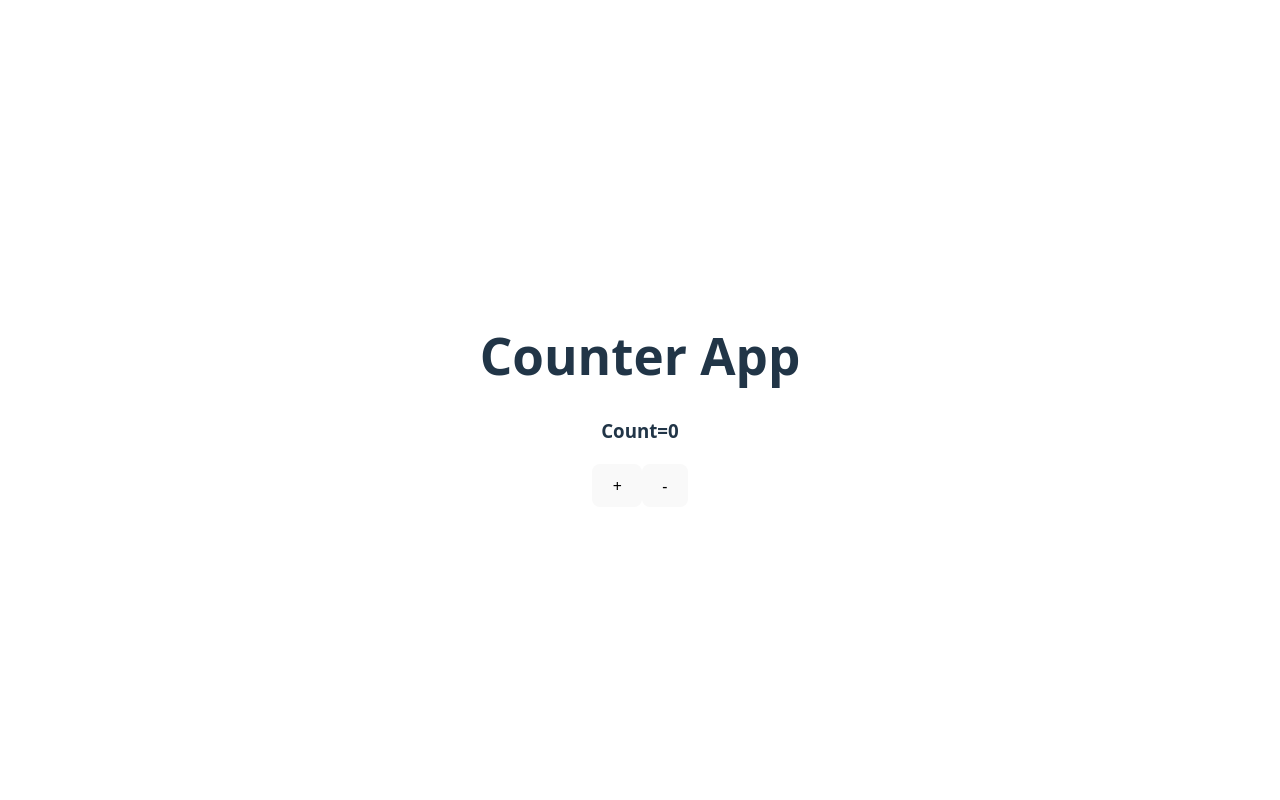
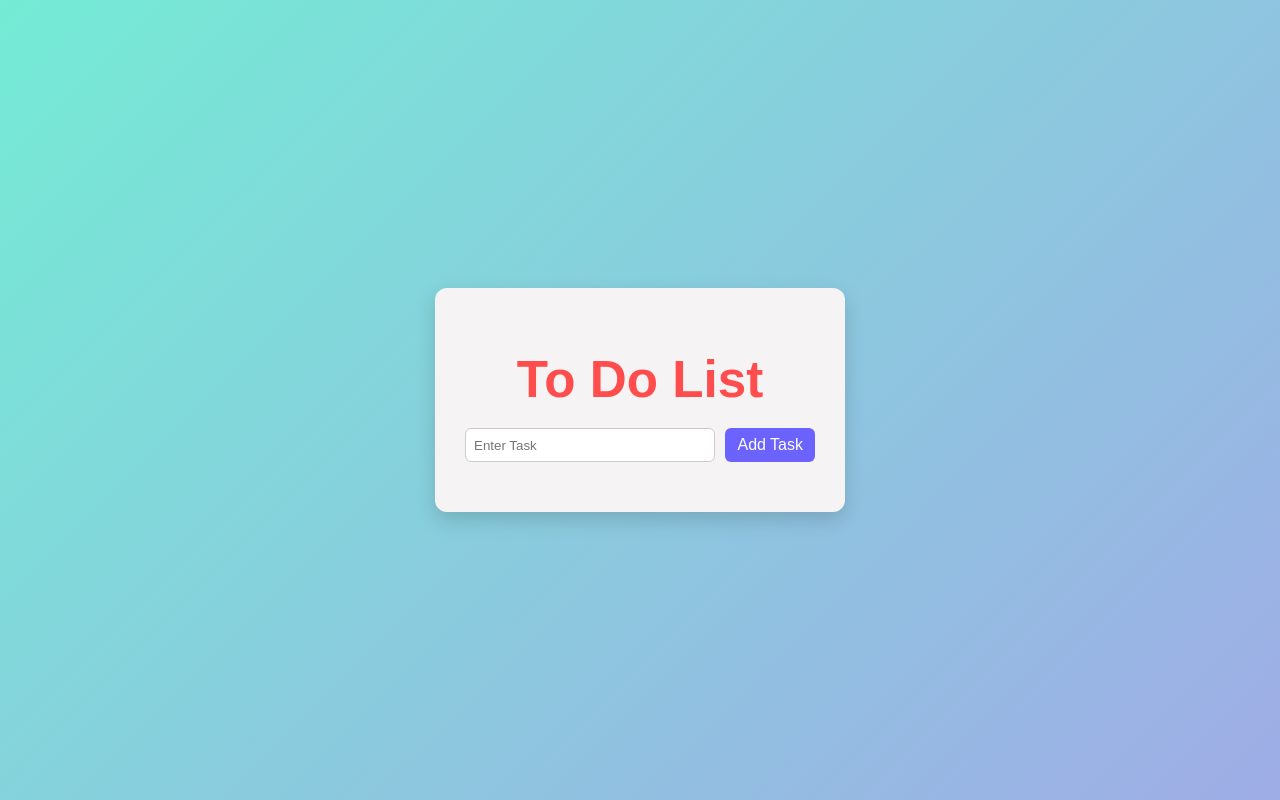
Before and after one commit to iamdhruv17/Full-stack-feb26, a React (Vite) app in the folder Button/: page / in a window 1280 px wide. Built offline with nearby package versions, Linux system fonts and the light colour scheme.

Commit message:
16-02-2025

```diff
--- a/Button/src/App.jsx
+++ b/Button/src/App.jsx
@@ -1,19 +1,14 @@
-// import { useState } from 'react'
-// import reactLogo from './assets/react.svg'
-// import viteLogo from '/vite.svg'
+
 import './App.css'
-import EventToDo from './EventToDo.jsx'
-import Counter from './counter.jsx'
+import EventToDo from './EventToDo'
+// import EventTodo from './EventTodo'
+// import Counter from './Counter'
+function App() {
 
-
-function App() {
-  // const [count, setCount] = useState(0)
 
   return (
     <>
-    {/* <EventToDo/> */}
-    <Counter/>
-
+     <EventToDo />
     </>
   )
 }
--- a/Button/src/EventToDo.jsx
+++ b/Button/src/EventToDo.jsx
@@ -1,41 +1,140 @@
-export default function EventToDo(){
-    // function handleClick({name}){
-    //     alert(`you pressed button ${name}`);
+// export default function EventToDo(){
+//     // function handleClick({name}){
+//     //     alert(`you pressed button ${name}`);
+//     // }
+
+//     function handleSubmit(e){
+//         e.preventDefault();
+//         const input =e.target.task;
+//         const inputValues= input.value.trim();
+//         if(inputValues===""){
+//             alert("Task can not be empty");
+//             return;
+//         }
+//         const li=document.createElement("li");
+//         li.innerHTML=`<span>${inputValues}</span>
+//         <button class="deletebtn">Delete</button>`;
+//         document.getElementById("task List").appendChild(li);
+
+//     }
+//     function handleClickList(e){
+//         if(e.target.className==="deletebtn"){
+//             e.target.className==="deletebtn";
+//             li.remove();
+//         }}
+//     return(
+//         <>
+//         <h1>To Do App</h1>
+//         <button onClick={()=>handleClick({name:"Kiet"})}>Click Me</button>
+
+//         <form onSubmit={handleSubmit}>
+//         <input type="text" name="task" placeholder="Add your task here"/>
+//         <button type="submit">Add Task</button>
+
+//         </form>
+//         <ul id="task List" onClick={handleClickList}>
+
+//         </ul>
+//         </>
+
+//     );
 // }
 
-    function handleSubmit(e){
+
+
+import { useState } from "react";
+import './EventToDo.css'
+export default function EventToDo()
+{
+/*    function handleSubmit(e)
+    {
         e.preventDefault();
-        const input =e.target.task;
-        const inputValues= input.value.trim();
-        if(inputValues===""){
-            alert("Task can not be empty");
+        //console.log("Event Happen");
+        const input=e.target.task;
+        const taskValue=input.value.trim();
+        if(taskValue==="")
+        {
+            alert("Can not add empty task");
             return;
         }
         const li=document.createElement("li");
-        li.innerHTML=`<span>${inputValues}</span>
-        <button class="deletebtn">Delete</button>`;
-        document.getElementById("task List").appendChild(li);
+        li.innerHTML=`<span>${taskValue}</span>
+        <button class="deleteBtn">Delete</button>`;
+        document.getElementById("taskList").appendChild(li);
 
     }
-    function handleClickList(e){
-        if(e.target.className==="deletebtn"){
-            e.target.className==="deletebtn";
-            li.remove();
-        }}
+
+    function handleListClick(e)
+    {
+        if(e.target.className==="deleteBtn")
+        {
+            e.target.parentElement.remove();
+        }
+    }
+
     return(
     <>
-        <h1>To Do App</h1>
-        <button onClick={()=>handleClick({name:"Kiet"})}>Click Me</button>
-
+    <h1> To Do List</h1>
     <form onSubmit={handleSubmit}>
-        <input type="text" name="task" placeholder="Add your task here"/>
+    <input type="text" name="task" placeholder="Enter Task"/>
     <button type="submit">Add Task</button>
 
     </form>
-        <ul id="task List" onClick={handleClickList}>
+    <ul id="taskList" onClick={handleListClick}></ul>
+    </>);*/
 
-        </ul>
-        </>
+   const[task,setTask]=useState("");
+   const[tasks,setTasks]=useState([]);
 
+
+ function handleSubmit(e) {
+    e.preventDefault();
+
+    const taskValue = task.trim();
+
+    if (taskValue === "") {
+      alert("Cannot add empty task");
+      return;
+    }
+
+    setTasks((prevTasks) => [...prevTasks, taskValue]);
+    setTask("");
+  }
+
+  function handleDelete(index) {
+    setTasks((prevTasks) =>
+      prevTasks.filter((_, i) => i !== index)
     );
   }
+
+
+    return(
+        <div className="todo-container">
+      <h1>To Do List</h1>
+
+      <form onSubmit={handleSubmit}>
+        <input
+          type="text"
+          placeholder="Enter Task"
+          value={task}
+          onChange={(e) => setTask(e.target.value)}
+        />
+        <button type="submit">Add Task</button>
+      </form>
+
+      <ul>
+        {tasks.map((item, index) => (
+          <li key={index}>
+            <span>{item}</span>
+            <button
+              className="deleteBtn"
+              onClick={() => handleDelete(index)}
+            >
+              Delete
+            </button>
+          </li>
+        ))}
+      </ul>
+    </div>
+);
+}
--- /dev/null
+++ b/Button/src/EventTodo.css
@@ -0,0 +1,82 @@
+body {
+  font-family: Arial, sans-serif;
+  background: linear-gradient(135deg, #74ebd5, #9face6);
+  display: flex;
+  justify-content: center;
+  align-items: center;
+  height: 100vh;
+  margin: 0;
+}
+
+.todo-container {
+  background: rgb(245, 243, 243);
+  padding: 30px;
+  width: 350px;
+  border-radius: 12px;
+  box-shadow: 0 8px 20px rgba(0, 0, 0, 0.15);
+}
+
+.todo-container h1 {
+    color: #ff4d4d;
+  text-align: center;
+  margin-bottom: 20px;
+}
+
+form {
+  display: flex;
+  gap: 10px;
+}
+
+input {
+  flex: 1;
+  padding: 8px;
+  border: 1px solid #ccc;
+  border-radius: 6px;
+  outline: none;
+}
+
+input:focus {
+  border-color: #6c63ff;
+}
+
+button {
+  padding: 8px 12px;
+  border: none;
+  border-radius: 6px;
+  cursor: pointer;
+  transition: 0.3s;
+}
+
+form button {
+  background-color: #6c63ff;
+  color: white;
+}
+
+form button:hover {
+  background-color: #574bdb;
+}
+
+ul {
+  list-style: none;
+  padding: 0;
+  margin-top: 20px;
+}
+
+li {
+  display: flex;
+  justify-content: space-between;
+  align-items: center;
+  background: #f4f4f4;
+  padding: 8px 10px;
+  border-radius: 6px;
+  margin-bottom: 10px;
+}
+
+.deleteBtn {
+  background-color: #ff4d4d;
+  color: white;
+}
+
+.deleteBtn:hover {
+  background-color: #e60000;
+}
```
Also changed, not shown: Button/src/demo.js (added). Lines whose indentation alone changed are shown as unchanged.
